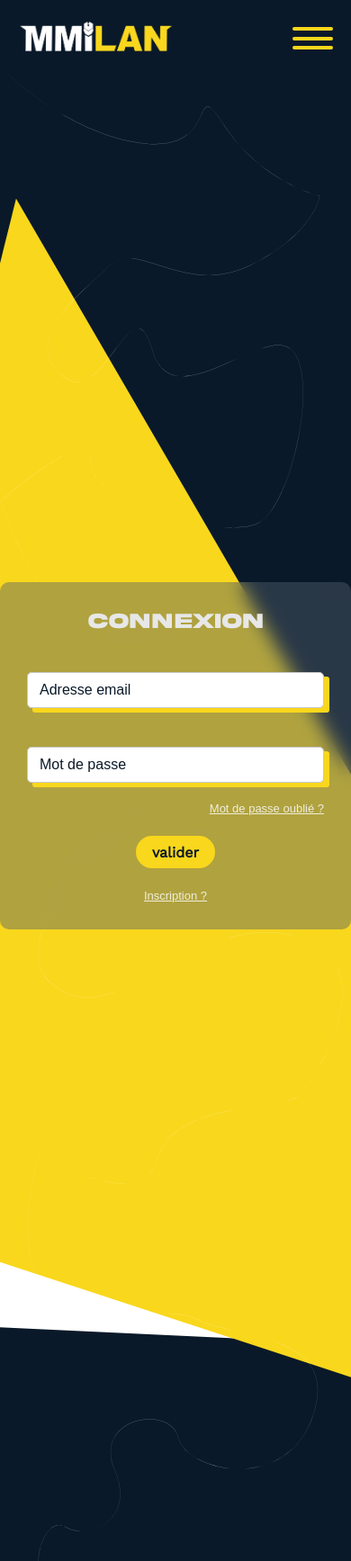
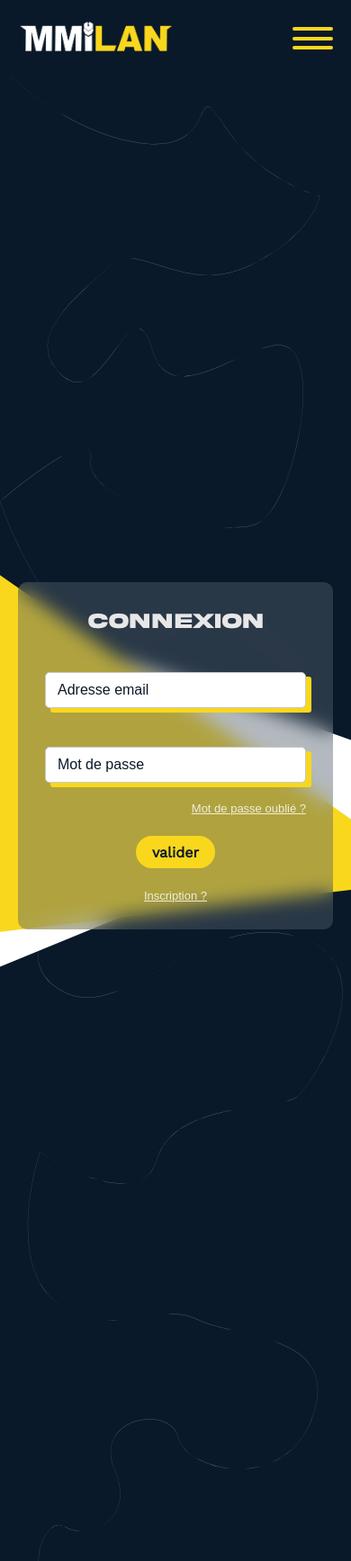
Before and after one commit to arthur-mdn/mmilan, a PHP site: page /login in a window 390 px wide. Shown: the whole page at 90% size. Run offline with PHP 8.4, Linux system fonts and the light colour scheme; data comes from the database, SQL or seed files in the repository; data that the repository does not hold is empty.

Commit message:
responsive of login page

```diff
--- a/css/connexion.css
+++ b/css/connexion.css
@@ -233,6 +233,7 @@ label {
   align-items: center;
   justify-content: center;
   height: 100vh;
+  padding-inline: 20px;
   overflow: hidden;
 }
 #connexion .form {
@@ -242,14 +243,17 @@ label {
 }
 .tgl1 {
   position: absolute;
+  right: calc(var(--screen-width));
+  top: 45%;
   width: 100%;
+  transform: translateY(-50%);
   z-index: -1;
 }
 .tgl1 img {
-  height: 1634px;
-  margin-left: -495px;
-  margin-bottom: -338px;
-  rotate: -335deg;
+  height: calc(var(--screen-width) * 1.5);
+  max-height: 5000px;
+  min-height: 900px;
+  object-fit: contain;
 }
 
 .frise {
--- a/login.php
+++ b/login.php
@@ -24,6 +24,11 @@
    </head>
 
    <body class="body-panel">
+       <div class="frise_container">
+           <div class="frise">
+               <img src="Elements/others/Vector.svg" />
+           </div>
+       </div>
        <div class="loader_container" id="loader_container">
            <div class="a">
                <div></div>
@@ -234,9 +239,6 @@
            <div class="tgl1">
                <img src="Elements/others/TriangleJB.svg" alt="Triangle Blanc & Jaune" />
            </div>
-           <div class="frise">
-               <img src="Elements/others/Vector.svg" alt="Chemin Vectoriel parcourant la page" />
-           </div>
 
            <form method="post" class="form" onsubmit="active_loader()">
                <h2>Connexion</h2>
```
